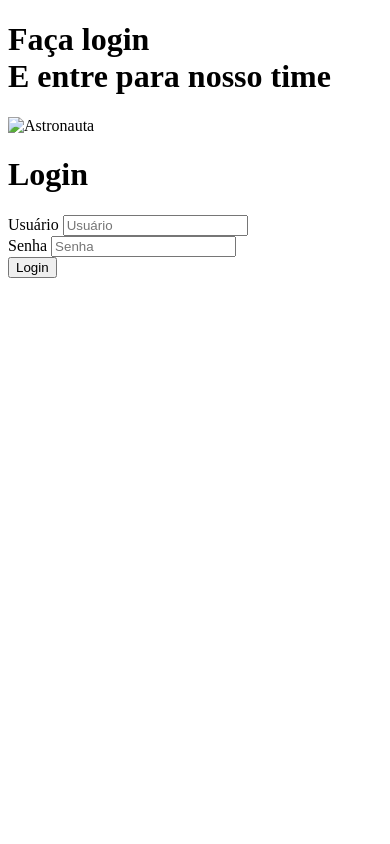
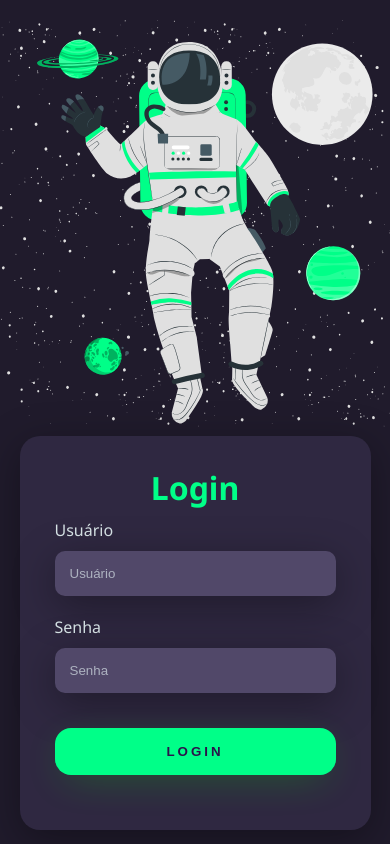
Before and after one commit to swxtz/Login-page, a plain HTML site: page index.html in a window 390 px wide. Drawn offline with Linux system fonts and the light colour scheme; the site is published under a folder, as on GitHub Pages, so addresses that start at the root find nothing.

Commit message:
responsiveness

```diff
--- a/index.html
+++ b/index.html
@@ -4,14 +4,14 @@
     <meta charset="UTF-8">
     <meta http-equiv="X-UA-Compatible" content="IE=edge">
     <meta name="viewport" content="width=device-width, initial-scale=1.0">
-    <link rel="stylesheet" href="/style/style.css">
+    <link rel="stylesheet" href="./style/style.css">
     <title>Login</title>
 </head>
 <body>
     <div class="main-login">
         <div class="left-login">
             <h1>Faça login <br>E entre para nosso time</h1>
-            <img src="/svg/astronauta.svg" class="left-login-img" alt="Astronauta">
+            <img src="./svg/astronauta.svg" class="left-login-img" alt="Astronauta">
         </div>
 
 
```
